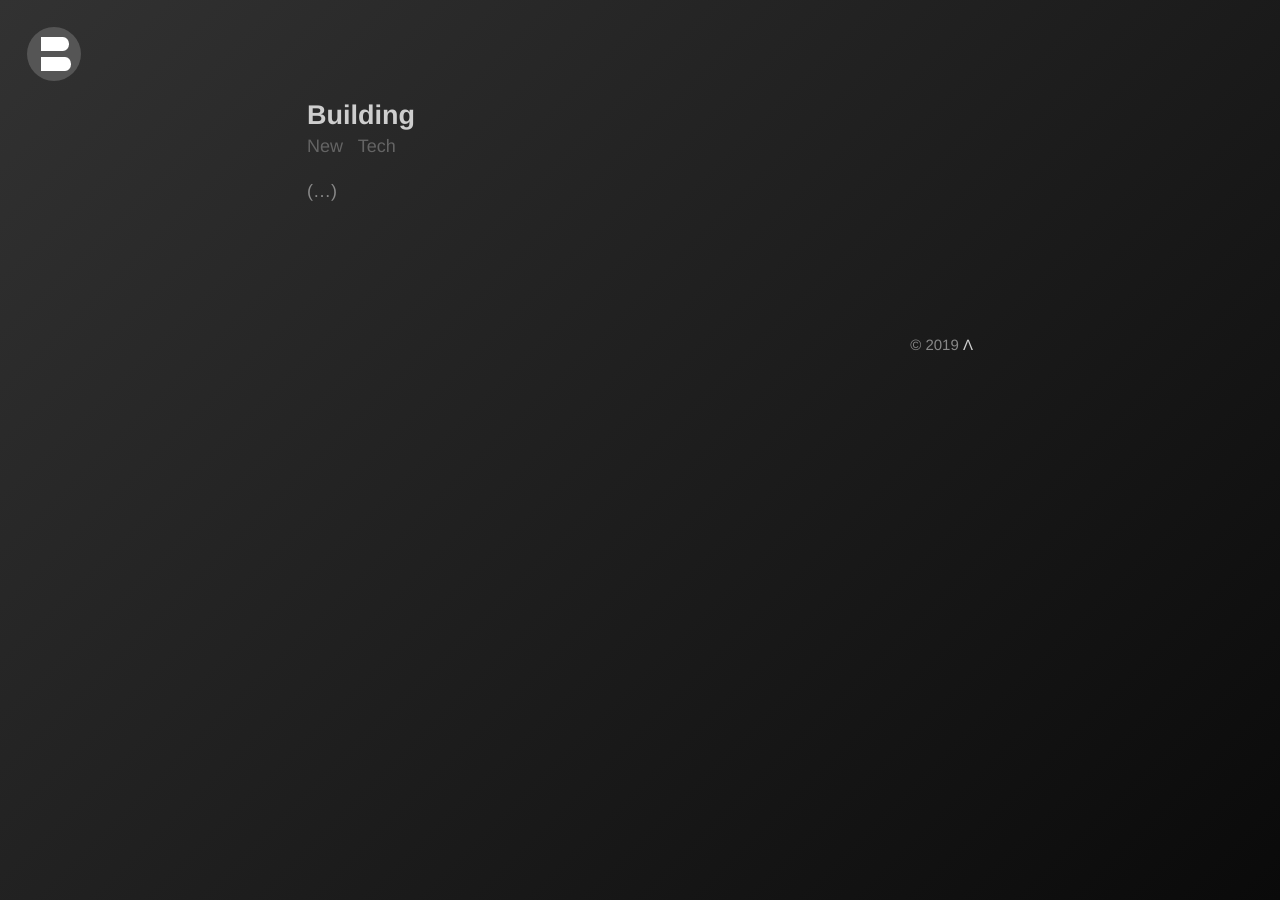
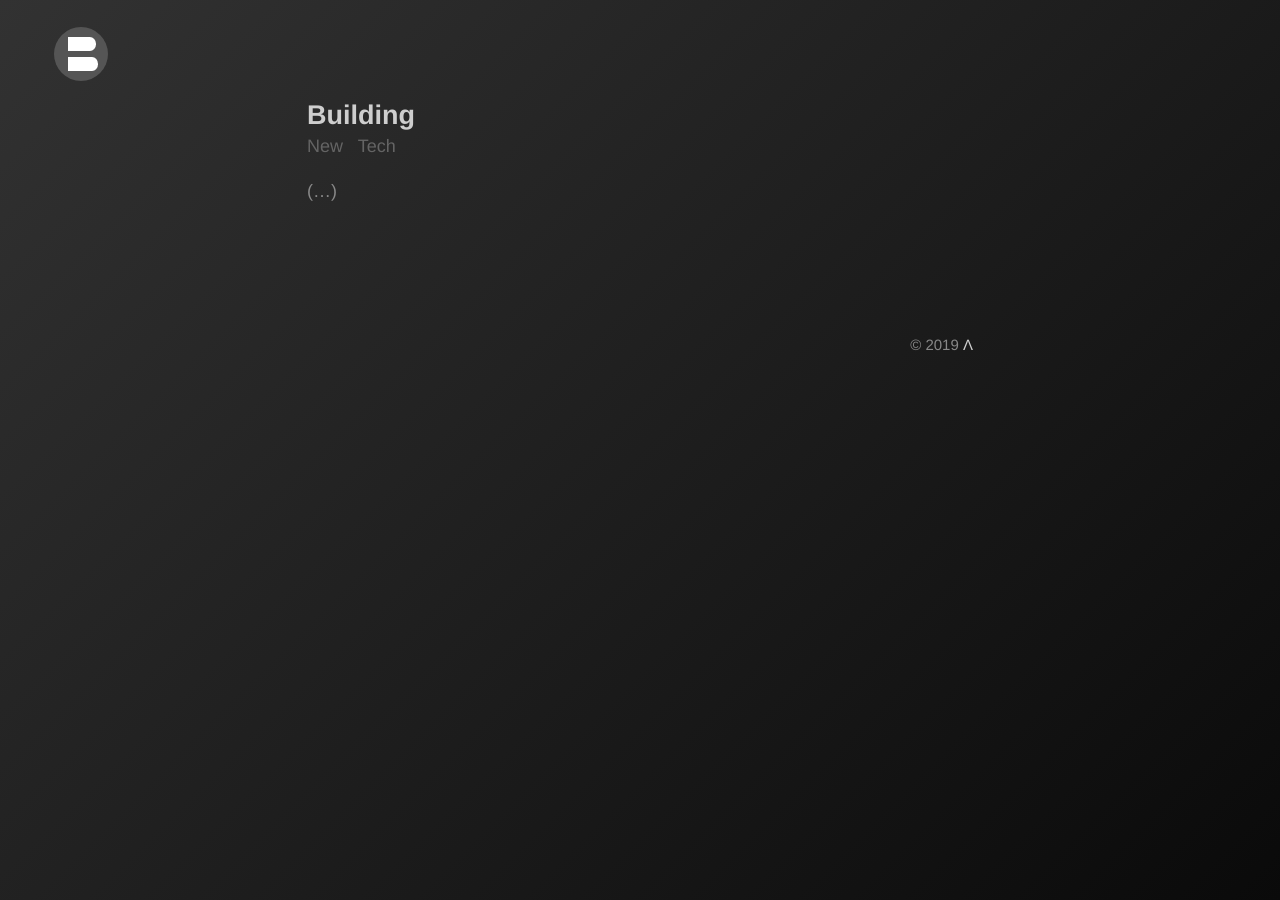
Before and after one commit to bonina/bonina.github.io, a Jekyll site: the page built from index.html, in a window 1280 px wide. Built offline with Jekyll 4.4.1, drawn with Linux system fonts in a browser that asks for light colours; the list of posts is cut into pages by our own code.

Commit message:
Update _menu.scss

```diff
--- a/_sass/_menu.scss
+++ b/_sass/_menu.scss
@@ -85,8 +85,7 @@
 }
 
 .nav-trigger:checked ~ label {
-  position: fixed;
-  left: 11.5rem;
+  left: 10rem;
   z-index: 2;
   height: 100%;
   width: 100%;
@@ -103,6 +102,7 @@
 
 #b0 {
   position: absolute;
+  left:1.5rem;
   width: 3rem;
   height: 3rem;
   background: #555555;
```
